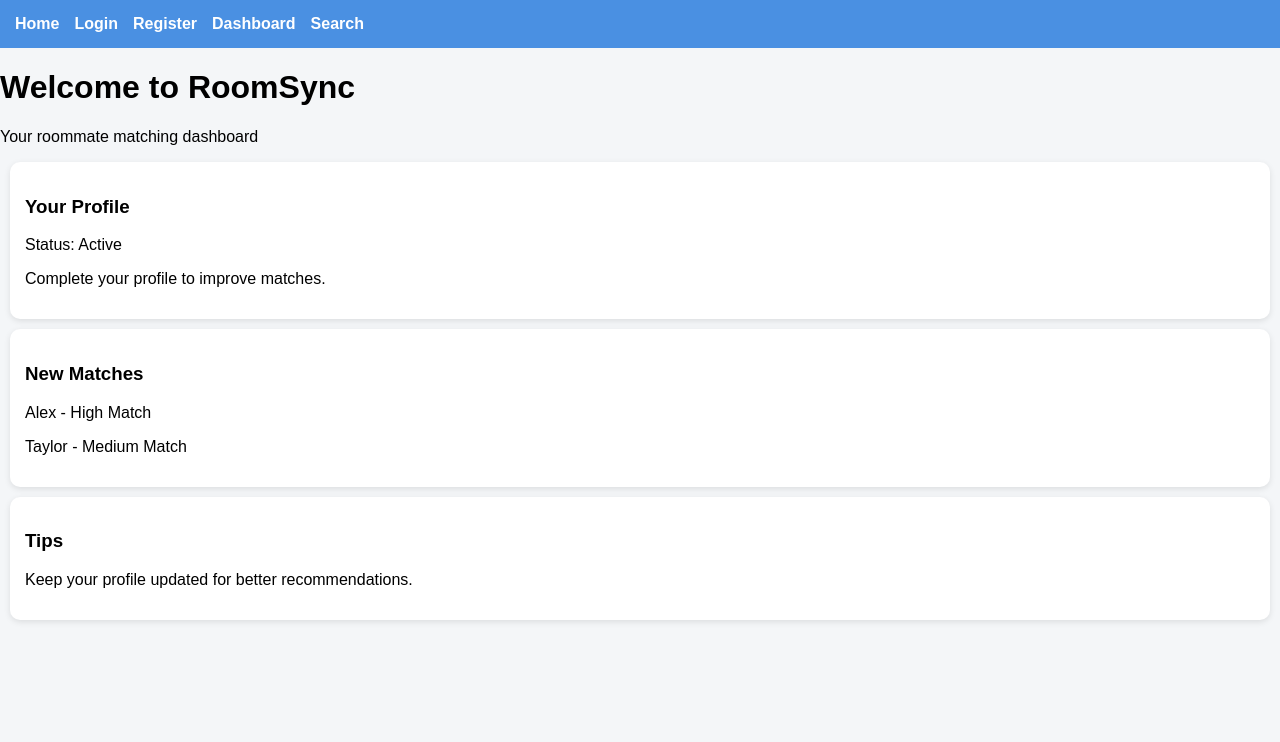
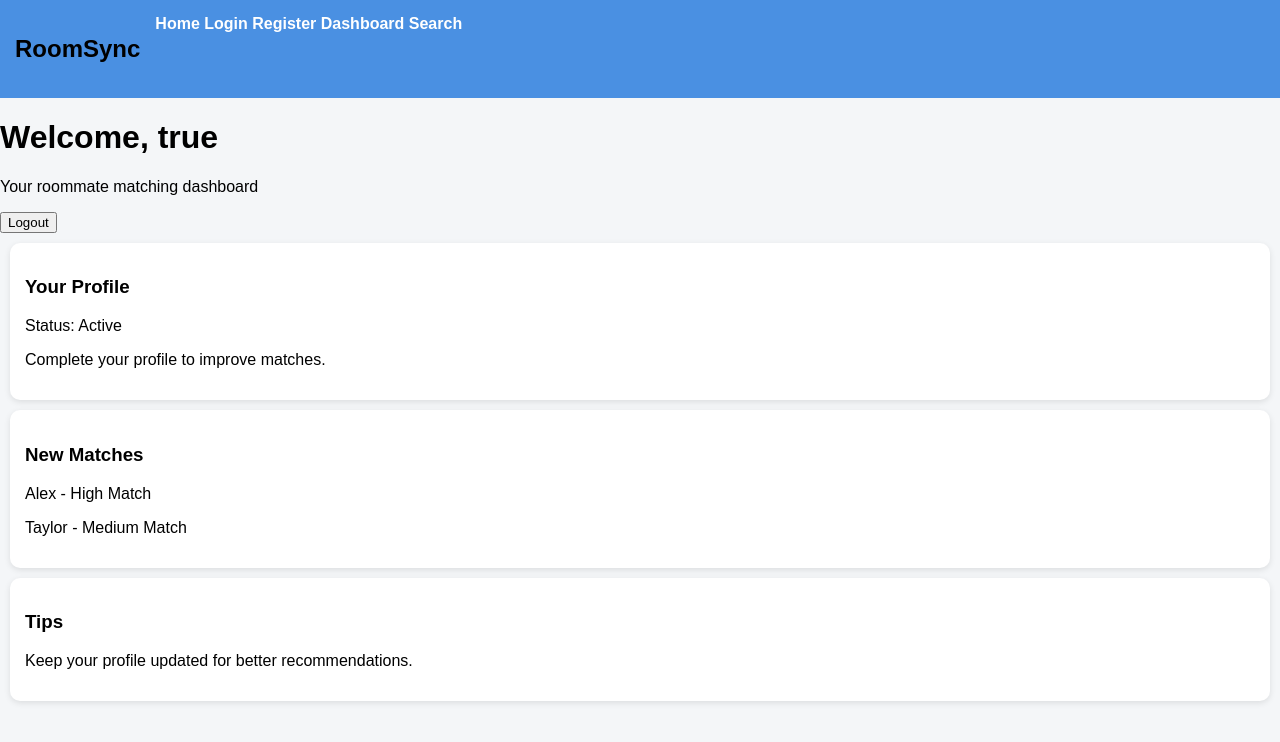
Before and after one commit to masahsabdulhassan/RoomSyncFinal, a plain HTML site: page dashboard.html in a window 1280 px wide. Drawn offline with Linux system fonts and the light colour scheme; sample sign-in values are in the browser's storage.

Commit message:
Update dashboard.html

```diff
--- a/dashboard.html
+++ b/dashboard.html
@@ -7,21 +7,26 @@
   <link rel="stylesheet" href="style.css" />
 </head>
 
-<body>
+<body onload="checkLogin()">
 
   <!-- NAVIGATION -->
   <nav>
-    <a href="index.html">Home</a>
-    <a href="login.html">Login</a>
-    <a href="register.html">Register</a>
-    <a href="dashboard.html">Dashboard</a>
-    <a href="search.html">Search</a>
+    <h1>RoomSync</h1>
+    <div>
+      <a href="index.html">Home</a>
+      <a href="login.html">Login</a>
+      <a href="register.html">Register</a>
+      <a href="dashboard.html">Dashboard</a>
+      <a href="search.html">Search</a>
+    </div>
   </nav>
 
-  <!-- DASHBOARD CONTENT -->
-  <h1>Welcome to RoomSync</h1>
+  <!-- WELCOME USER (dynamic) -->
+  <h1 id="welcomeUser">Welcome</h1>
 
   <p>Your roommate matching dashboard</p>
+
+  <button onclick="logoutUser()" class="btn">Logout</button>
 
   <div class="dashboard-grid">
 
@@ -44,5 +49,6 @@
 
   </div>
 
+  <script src="script.js"></script>
 </body>
 </html>
```
